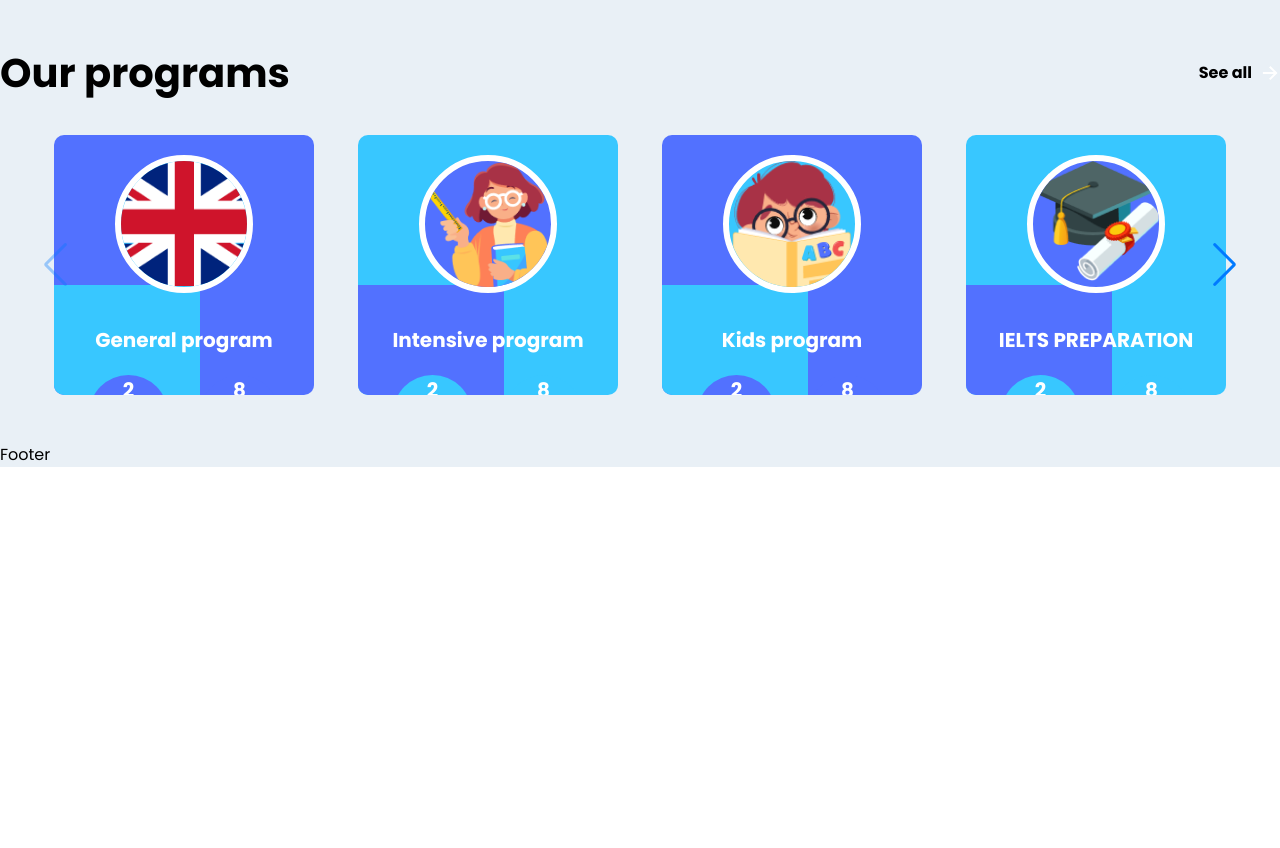
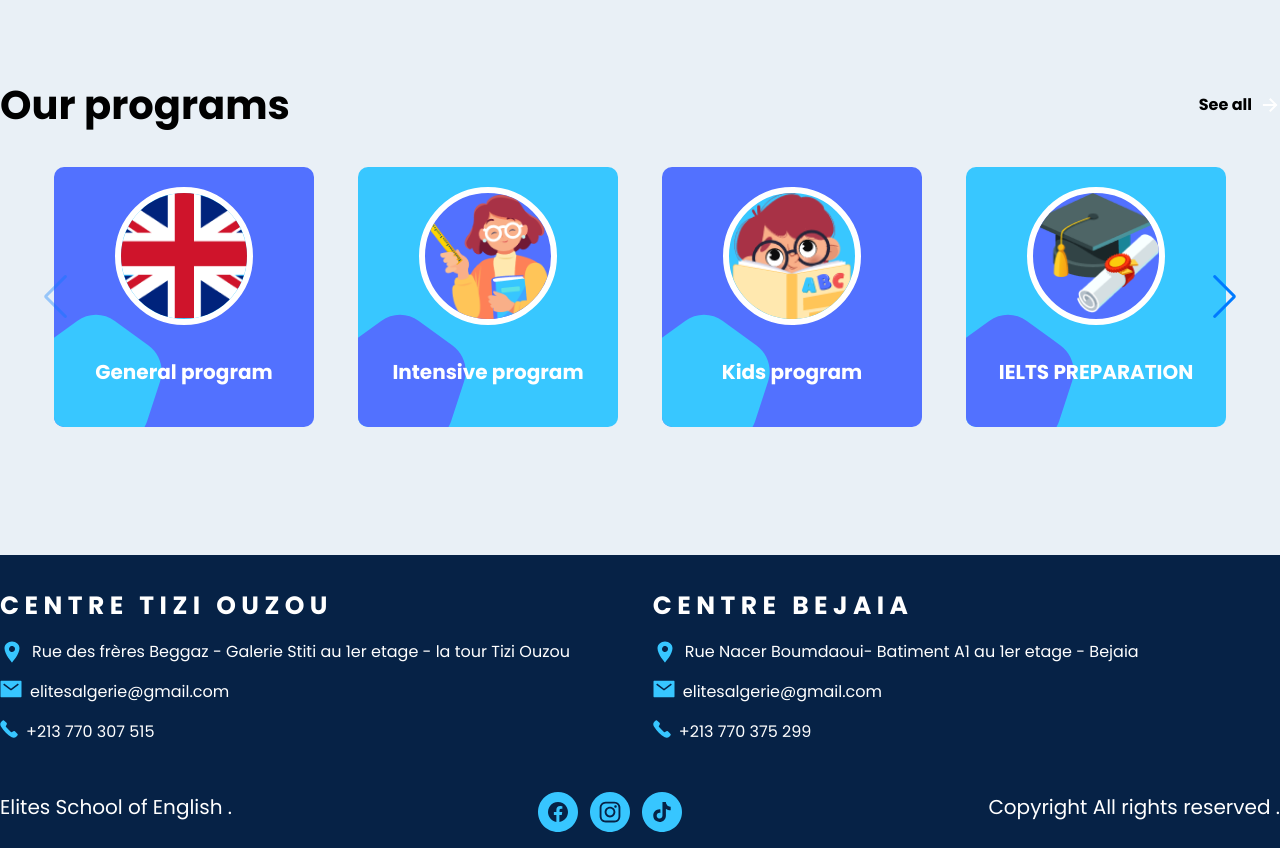
Before and after one commit to ImedBousakhria/E-LEARNING-Platform-project-2cp, a React (Vite) app in the folder client/: page / in a window 1280 px wide. Shown: the part 720-1568 px from the top of the page. Before the commit the page ends 1187 px from the top, so only its background shows below. Built offline with nearby package versions, Linux system fonts and the light colour scheme.

Commit message:
footer complete

```diff
--- a/client/index.html
+++ b/client/index.html
@@ -9,5 +9,6 @@
 <body>
   <div id="root">not rendered</div>
   <script src="./src/App.jsx" type="module"></script>
+  <footer></footer>
 </body>
 </html>
--- a/client/src/components/Programcard.jsx
+++ b/client/src/components/Programcard.jsx
@@ -1,16 +1,23 @@
 import React, { useState } from "react";
 
-const Programcard = ({ name, icon, colors, type, time, path }) => {
+const Programcard = ({ name, icon, colors, type, time, id }) => {
 
 
-  const [clippath, setPath] = useState(path) ;
+  function handleMouseEnter() {
+    document.querySelectorAll(".shape")[id].classList.remove("clippoly") ;
+  }
+
+  function handleMouseLeave() {
+    document.querySelectorAll('.shape')[id].classList.add('clippoly') ;
+  }
+
 
   return (
     <div
-      className="relative -z-0 mx-auto max-h-[260px] w-[260px] overflow-hidden rounded-[10px] hover:bg-black"
+      className="relative hi -z-0 mx-auto max-h-[260px] w-[260px] overflow-hidden rounded-[10px] hover:bg-black"
       style={{ backgroundColor: colors[0] }}
     >
-      <div className="flex flex-col justify-center hover:-translate-y-[20%]">
+      <div className="flex flex-col justify-center gap-6 hover:gap-0 hover:-translate-y-[20%]" onMouseEnter={()=>handleMouseEnter()} onMouseLeave={()=>handleMouseLeave()}>
         <div className="flex flex-col items-center justify-center gap-8 p-5">
           <div className="flex flex-col items-center justify-center gap-8">
             <div
@@ -25,7 +32,7 @@ const Programcard = ({ name, icon, colors, type, time, path }) => {
           </div>
         </div>
 
-        <div className="flex justify-center gap-[2rem] text-center font-bold text-white">
+        <div className="flex  justify-center gap-[2rem] text-center font-bold text-white">
           <div
             className="aspect-square w-[79px]  rounded-[50%] text-center "
             style={{ backgroundColor: colors[0] }}
@@ -44,8 +51,8 @@ const Programcard = ({ name, icon, colors, type, time, path }) => {
       </div>
 
       <div
-        className={`  absolute -left-1 -bottom-10 -z-10 h-[150px] w-[150px]`}
-        style={{ backgroundColor: colors[1] }}
+        className={` shape clippoly absolute -z-10 top-0 bottom-0 left-0 right-0 `}
+        style={{backgroundColor:colors[1]}}
       ></div>
     </div>
   );
--- /dev/null
+++ b/client/src/components/Wiliya.jsx
@@ -0,0 +1,33 @@
+import React from 'react'
+import emailicon from "../assets/icons/email.svg";
+import locaitonicon from "../assets/icons/location.svg";
+import phoneicon from '../assets/icons/phone.svg' ;
+
+
+const Wiliya = ({locaiton, email, phone, name}) => {
+  return (
+    <div className='flex basis-[49%] flex-col py-[2rem] text-white gap-4'>
+      <h3>{name}</h3>
+      <a className='flex gap-2'>
+        <span>
+          <img src={locaitonicon} />
+        </span>
+        <span>{locaiton}</span>
+      </a>
+      <a className='flex gap-2'>
+        <span>
+          <img src={emailicon} />
+        </span>
+        <span>{email}</span>
+      </a>
+      <a className='flex gap-2'>
+        <span>
+          <img src={phoneicon} />
+        </span>
+        <span>{phone}</span>
+      </a>
+    </div>
+  );
+}
+
+export default Wiliya
--- a/client/src/index.css
+++ b/client/src/index.css
@@ -23,6 +23,10 @@
   }
   p {
     @apply text-[1.25rem] ;
+  }
+  h3 {
+    @apply text-[1.5625rem] font-bold  ;
+    letter-spacing: 0.34rem;
   }
 }
 
@@ -52,3 +56,12 @@
 
 
 /* programs section */
+.clippoly {
+  width: 175px;
+  aspect-ratio: 1/1;
+  bottom: -24%;
+  top: unset;
+  right: unset;
+  left: -5%;
+  clip-path: path('M36.1909 6.66564C47.4065 -1.48297 62.5935 -1.48298 73.8091 6.66563L107.52 31.1581C118.736 39.3067 123.429 53.7505 119.145 66.9352L106.268 106.565C101.984 119.75 89.6978 128.676 75.8345 128.676H34.1655C20.3022 128.676 8.01564 119.75 3.73166 106.565L-9.14478 66.9352C-13.4288 53.7505 -8.73571 39.3067 2.47989 31.1581L36.1909 6.66564Z');
+}
--- a/client/src/landing page/Main.jsx
+++ b/client/src/landing page/Main.jsx
@@ -6,10 +6,12 @@ import Footer from "./src/Footer";
 
 const Main = () => {
   return (
-    <div className="flex flex-col gap-[3rem] bg-primary">
+    <div className="flex flex-col gap-[5rem] bg-primary">
       <Navbar />
-      <Hero />
-      <Programs />
+      <main className="flex flex-col gap-[5rem]">
+        <Hero />
+        <Programs />
+      </main>
       <Footer />
     </div>
   );
--- /dev/null
+++ b/client/src/landing page/content/footer.js
@@ -0,0 +1,15 @@
+export const wiliya = [
+  {
+    name: "CENTRE TIZI OUZOU",
+    locaiton:
+      "Rue des frères Beggaz - Galerie Stiti au 1er etage - la tour Tizi Ouzou",
+    email: "elitesalgerie@gmail.com",
+    telephone: "+213 770 307 515",
+  },
+  {
+    name: "CENTRE BEJAIA",
+    locaiton: "Rue Nacer Boumdaoui- Batiment A1 au 1er etage - Bejaia",
+    email: "elitesalgerie@gmail.com",
+    telephone: "+213 770 375 299",
+  },
+];
--- a/client/src/landing page/src/Footer.jsx
+++ b/client/src/landing page/src/Footer.jsx
@@ -1,7 +1,46 @@
 import React from "react";
+import { wiliya } from "../content/footer";
+import Wiliya from "../../components/Wiliya";
+import facebook from "../../assets/socials/facebook.svg";
+import instagram from "../../assets/socials/instagram.svg";
+import tik_tok from "../../assets/socials/tik_tok.svg" ;
+
+
 
 const Footer = () => {
-  return <div>Footer</div>;
+  return (
+    <footer className="bg-nightblue mt-[3rem] " id="Contact">
+      <div className="mx-auto max-w-[1280px]">
+        <section className="flex justify-between">
+          {wiliya.map((Element) => {
+            return (
+              <Wiliya
+                name={Element.name}
+                locaiton={Element.locaiton}
+                email={Element.email}
+                phone={Element.telephone}
+              />
+            );
+          })}
+        </section>
+        <section className="text-white flex justify-between py-4">
+          <p>Elites School of English .</p>
+          <div className="flex gap-3">
+            <a>
+              <img src={facebook} />
+            </a>
+            <a>
+              <img src={instagram} />
+            </a>
+            <a>
+              <img src={tik_tok} />
+            </a>
+          </div>
+          <p>Copyright  All rights reserved .</p>
+        </section>
+      </div>
+    </footer>
+  );
 };
 
 export default Footer;
--- a/client/src/landing page/src/Hero.jsx
+++ b/client/src/landing page/src/Hero.jsx
@@ -12,7 +12,7 @@ import englend from '../../assets/flags/englend.png' ;
 
 const Hero = () => {
   return (
-    <div className="relative">
+    <div className="relative " id="Home">
       <div className="mx-auto mb-6 flex max-w-[1280px]  items-center ">
         <section className="flex basis-[70%] flex-col gap-4">
           <h1>Elites School E-learning platform</h1>
@@ -66,7 +66,7 @@ const Hero = () => {
           </div>
         </section>
       </div>
-      <div className="mx-auto mt-[6rem] max-w-[1280px]">
+      <div className="mx-auto mt-[4rem] max-w-[1280px]">
         <hr className="mx-auto max-w-[90%] border-blue"></hr>
       </div>
     </div>
--- a/client/src/landing page/src/Navbar.jsx
+++ b/client/src/landing page/src/Navbar.jsx
@@ -9,7 +9,7 @@ const Navbar = () => {
   const [focused, setFocused] = useState([true, false, false]);
 
   return (
-    <header className="box-shadow sticky top-0 z-10 bg-primary  w-full">
+    <header className="box-shadow sticky top-0 z-10 w-full  bg-primary">
       <nav className="z-10 mx-auto max-w-[1280px]">
         <ul className="z-10 flex min-h-full items-center justify-between">
           <li>
@@ -21,11 +21,15 @@ const Navbar = () => {
             <ul className="flex min-h-full gap-6 font-bold">
               {links.map((Element, index) =>
                 focused[index] ? (
-                  <a className="hovered  min-h-full px-4 py-3 text-center">
+                  <a
+                    href={`#${Element}`}
+                    className="hovered  min-h-full px-4 py-3 text-center"
+                  >
                     <span>{Element}</span>
                   </a>
                 ) : (
                   <a
+                    href={`#${Element}`}
                     className=" link  min-h-full px-4 py-3 text-center"
                     onClick={() => {
                       setFocused(
--- a/client/src/landing page/src/Programs.jsx
+++ b/client/src/landing page/src/Programs.jsx
@@ -13,7 +13,7 @@ import "swiper/css/navigation";
 
 const Programs = () => {
   return (
-    <div>
+    <div id="Programs">
       <div className=" flex  flex-col gap-8">
         <section className="flex items-center mx-auto w-full max-w-[1280px] justify-between">
           <h2>Our programs</h2>
@@ -28,10 +28,11 @@ const Programs = () => {
             slidesPerView={4}
             navigation
           >
-            {programs.map((Element) => {
+            {programs.map((Element, index) => {
               return (
                 <SwiperSlide>
                   <Programcard
+                    id={index}
                     name={Element.name}
                     icon={Element.icon}
                     colors={Element.colors}
--- a/client/tailwind.config.cjs
+++ b/client/tailwind.config.cjs
@@ -6,6 +6,7 @@ module.exports = {
       primary: "hsla(210, 44%, 94%, 1)",
       accent: "hsla(229, 100%, 66%, 1)",
       blue: "hsla(197, 100%, 61%, 1)",
+      nightblue:"hsla(214, 84%, 15%, 1)",
       transparant: "hsla(0,0%,0%,0)",
       gray: "hsla(0, 0%, 83%, 1)",
       black: "hsla(0, 0%, 0%, 1)",
```
Also changed, not shown: client/src/landing page/content/navbar.js (line endings or trailing spaces).
